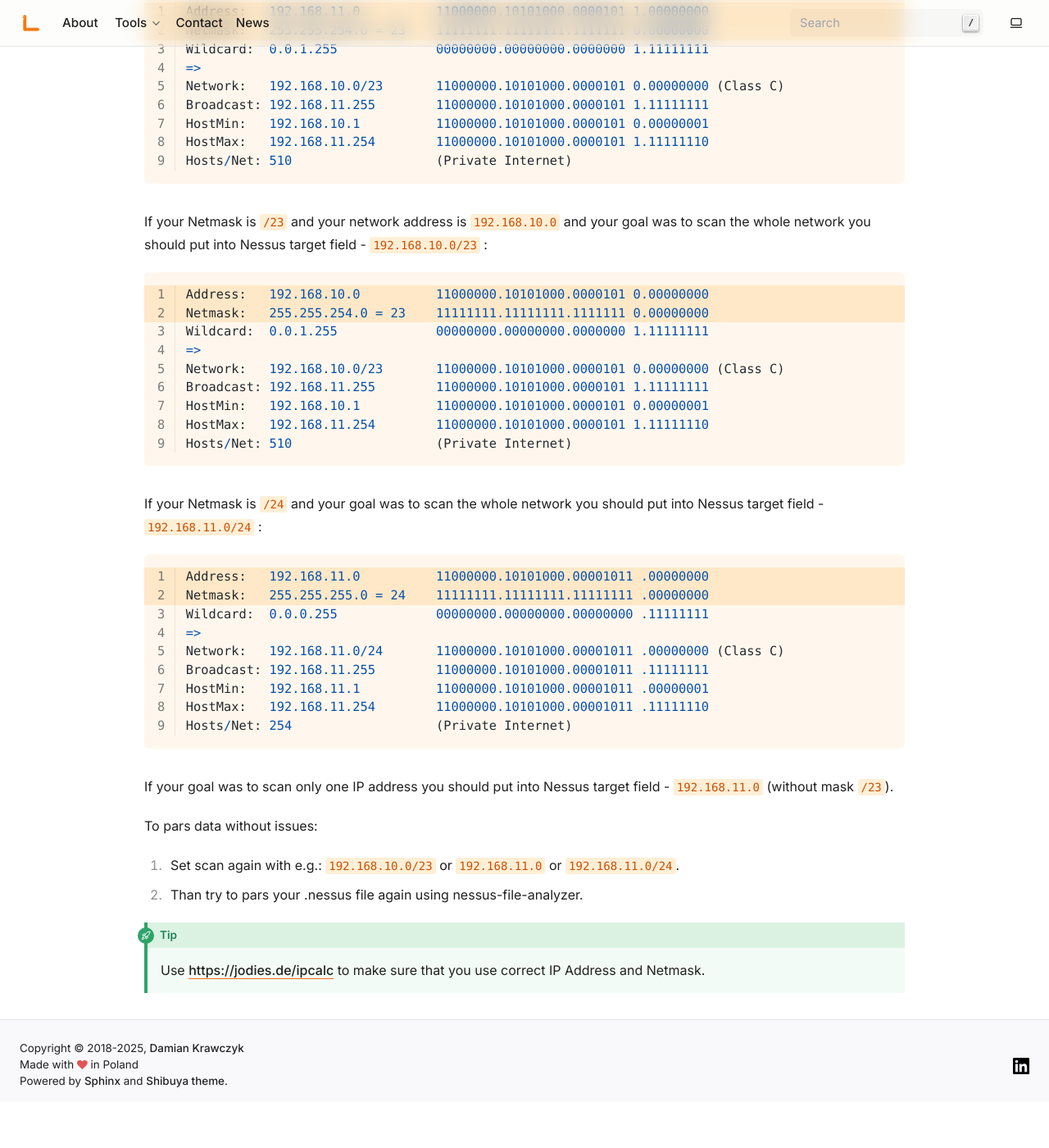
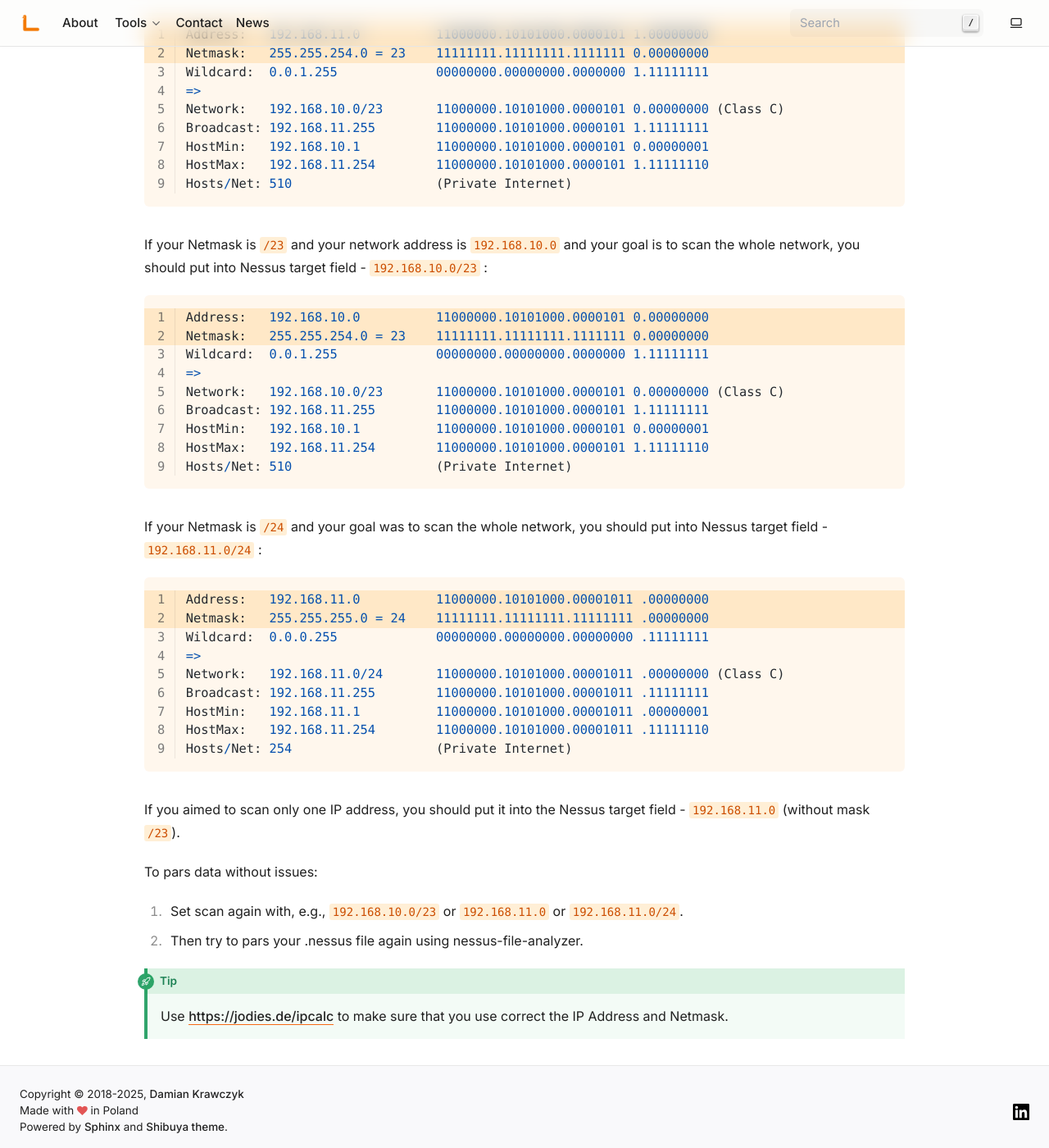
Before and after one commit to LimberDuck/limberduck_org_julio_7, a Sphinx documentation site: the page built from docs/faq/index.rst, in a window 1280 px wide and 1400 px high, scrolled down 466 px. Shown: the whole window at 82% size. Built offline with Sphinx 7.4.7, drawn with Linux system fonts in a browser that asks for light colours; before the commit the page ends 1810 px from its top, so only the background shows below that; some of the changed text lies outside the part shown.

Commit message:
FAQ grammar improved

```diff
--- a/docs/faq/index.rst
+++ b/docs/faq/index.rst
@@ -4,10 +4,10 @@
 ===
 
 
-Why nessus file analyzer returns an error - has host bits set?
---------------------------------------------------------------
+Why did the Nessus file analyzer return an error - has host bits set?
+---------------------------------------------------------------------
 
-Take a look on the **example** line log:
+Take a look at the **example** line log:
 
 .. code-block::
 
@@ -15,7 +15,7 @@
     [2025-01-30 15:05:29.395186] [action=info] [source_file_name=192.168.11.0/23 has host bits set]
 
 
-The part “has host bits set” says that you have put into Nessus target field wrong target address - ``192.168.11.0/23`` :
+The part “has host bits set” says that you have put into the Nessus target field the wrong target address - ``192.168.11.0/23`` :
 
 .. code-block::
     :linenos:
@@ -31,7 +31,7 @@
     HostMax:   192.168.11.254        11000000.10101000.0000101 1.11111110
     Hosts/Net: 510                   (Private Internet)
 
-If your Netmask is ``/23`` and your network address is ``192.168.10.0`` and your goal was to scan the whole network you should put into Nessus target field - ``192.168.10.0/23`` :
+If your Netmask is ``/23`` and your network address is ``192.168.10.0`` and your goal is to scan the whole network, you should put into Nessus target field - ``192.168.10.0/23`` :
 
 .. code-block::
     :linenos:
@@ -47,7 +47,7 @@
     HostMax:   192.168.11.254        11000000.10101000.0000101 1.11111110
     Hosts/Net: 510                   (Private Internet)
 
-If your Netmask is ``/24`` and your goal was to scan the whole network you should put into Nessus target field - ``192.168.11.0/24`` :
+If your Netmask is ``/24`` and your goal was to scan the whole network, you should put into Nessus target field - ``192.168.11.0/24`` :
 
 .. code-block::
     :linenos:
@@ -63,14 +63,14 @@
     HostMax:   192.168.11.254        11000000.10101000.00001011 .11111110
     Hosts/Net: 254                   (Private Internet)
 
-If your goal was to scan only one IP address you should put into Nessus target field - ``192.168.11.0`` (without mask ``/23``).
+If you aimed to scan only one IP address, you should put it into the Nessus target field - ``192.168.11.0`` (without mask ``/23``).
 
 To pars data without issues:
 
-1. Set scan again with e.g.: ``192.168.10.0/23`` or ``192.168.11.0`` or ``192.168.11.0/24``.
-2. Than try to pars your .nessus file again using nessus-file-analyzer.
+1. Set scan again with, e.g., ``192.168.10.0/23`` or ``192.168.11.0`` or ``192.168.11.0/24``.
+2. Then try to pars your .nessus file again using nessus-file-analyzer.
 
 
 .. tip::
 
-    Use https://jodies.de/ipcalc to make sure that you use correct IP Address and Netmask.
+    Use https://jodies.de/ipcalc to make sure that you use correct the IP Address and Netmask.
```
